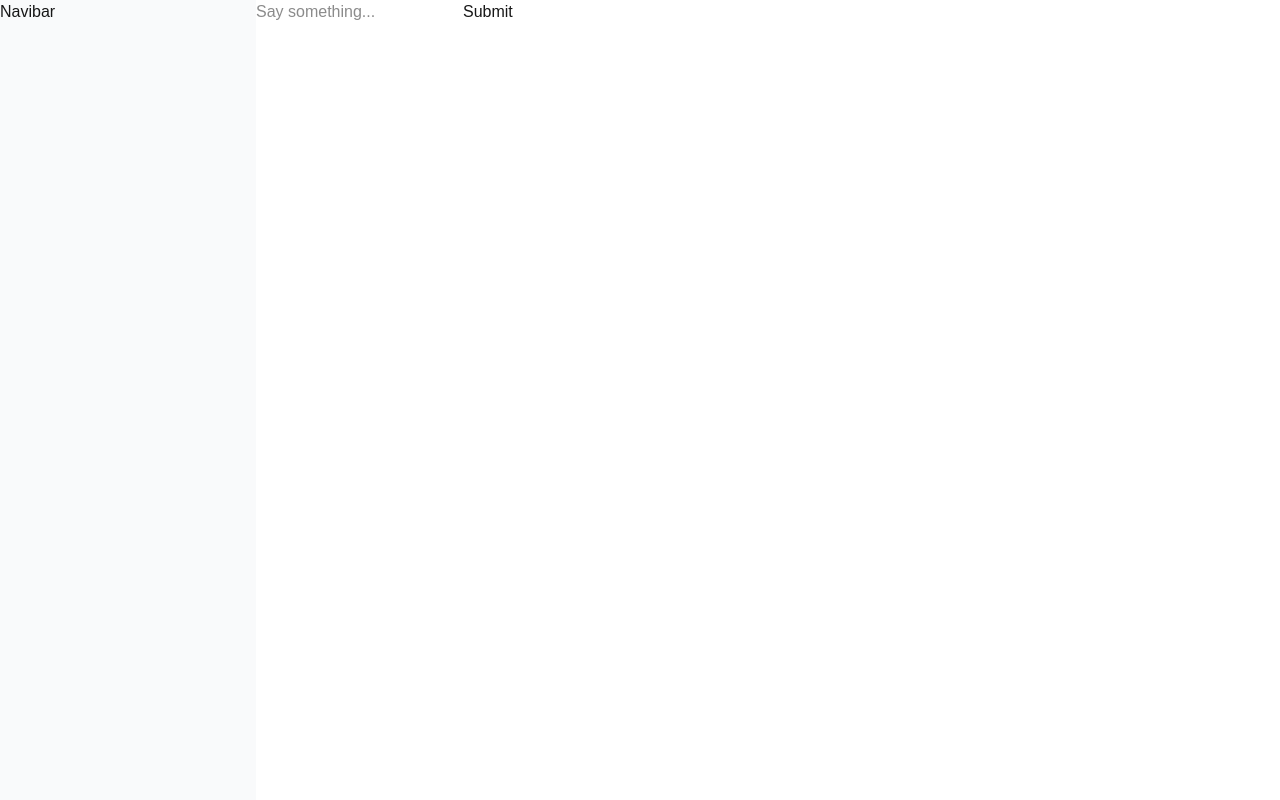
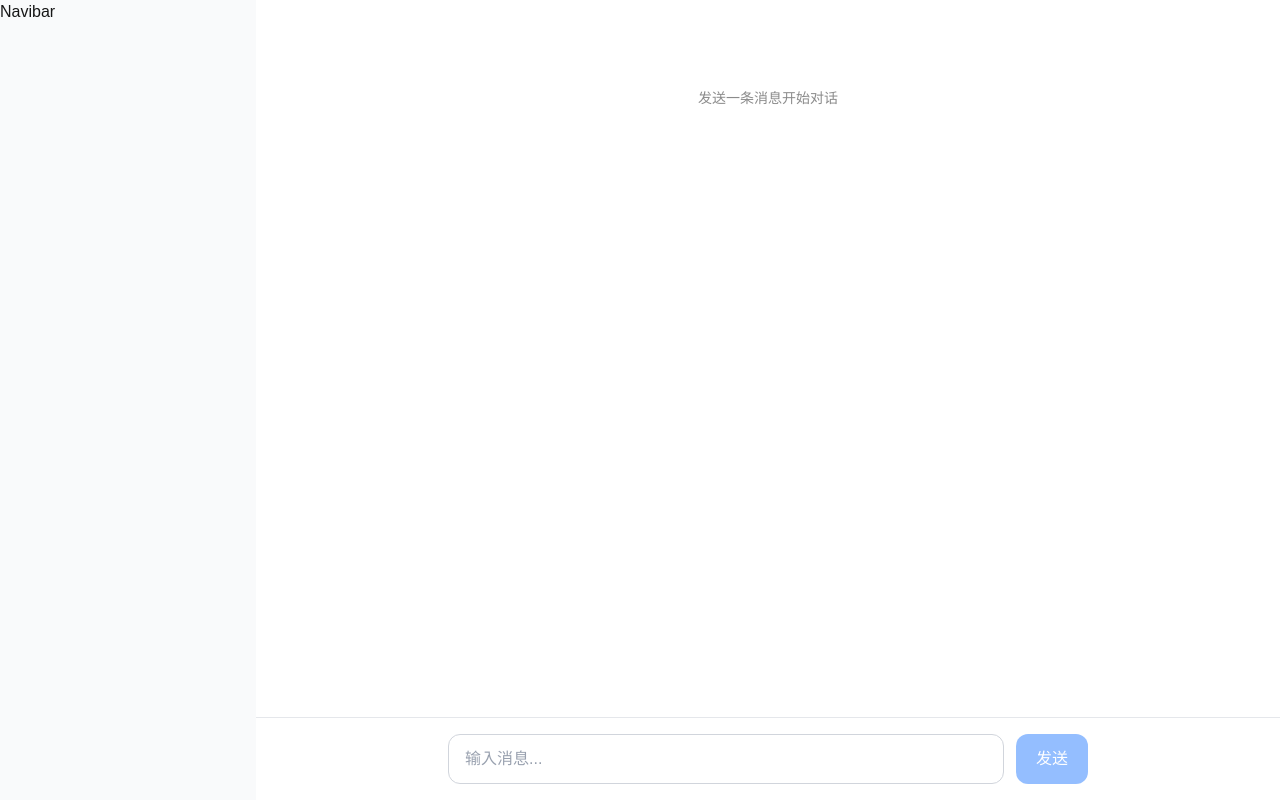
Before and after one commit to alicesainta-sketch/deepscan, a Next.js app: page /chat/1 in a window 1280 px wide. Built offline with nearby package versions, Linux system fonts and the light colour scheme.

Commit message:
聊天样式

```diff
--- a/src/app/chat/[chat_id]/page.tsx
+++ b/src/app/chat/[chat_id]/page.tsx
@@ -13,16 +13,45 @@ export default function Page() {
   const [input, setInput] = useState("");
 
   return (
-    <>
-      {messages.map((message) => (
-        <div key={message.id}>
-          {message.role === "user" ? "User: " : "AI: "}
+    <div className="flex flex-col h-screen bg-background">
+      {/* 消息区域：可滚动 */}
+      <div className="flex-1 overflow-y-auto">
+        <div className="mx-auto w-full max-w-2xl px-4 py-6 flex flex-col gap-6">
+          {messages?.length === 0 && (
+            <div className="flex flex-col items-center justify-center py-16 text-foreground/50 text-sm">
+              <p>发送一条消息开始对话</p>
+            </div>
+          )}
+          {messages?.map((message) => (
+            <div
+              key={message.id}
+              className={`flex ${message.role === "user" ? "justify-end" : "justify-start"}`}
+            >
+              <div
+                className={`max-w-[85%] rounded-2xl px-4 py-3 ${
+                  message.role === "user"
+                    ? "bg-blue-500 text-white rounded-br-md"
+                    : "bg-gray-100 dark:bg-gray-800 text-foreground rounded-bl-md"
+                }`}
+              >
+                <div className="text-xs font-medium opacity-80 mb-1">
+                  {message.role === "user" ? "你" : "AI"}
+                </div>
+                <div className="whitespace-pre-wrap break-words">
                   {message.parts.map((part, index) =>
-            part.type === "text" ? <span key={index}>{part.text}</span> : null,
+                    part.type === "text" ? (
+                      <span key={index}>{part.text}</span>
+                    ) : null,
                   )}
                 </div>
+              </div>
+            </div>
           ))}
+        </div>
+      </div>
 
+      {/* 输入区：固定在底部 */}
+      <div className="shrink-0 border-t border-gray-200 dark:border-gray-800 bg-background">
         <form
           onSubmit={(e) => {
             e.preventDefault();
@@ -31,17 +60,24 @@ export default function Page() {
               setInput("");
             }
           }}
+          className="mx-auto max-w-2xl px-4 py-4 flex gap-3"
         >
           <input
             value={input}
             onChange={(e) => setInput(e.target.value)}
             disabled={status !== "ready"}
-          placeholder="Say something..."
+            placeholder="输入消息..."
+            className="flex-1 rounded-xl border border-gray-300 dark:border-gray-600 bg-white dark:bg-gray-800 px-4 py-3 text-foreground placeholder:text-gray-400 focus:outline-none focus:ring-2 focus:ring-blue-500 focus:border-transparent disabled:opacity-50"
           />
-        <button type="submit" disabled={status !== "ready"}>
-          Submit
+          <button
+            type="submit"
+            disabled={status !== "ready" || !input.trim()}
+            className="shrink-0 rounded-xl bg-blue-500 text-white px-5 py-3 font-medium hover:bg-blue-600 focus:outline-none focus:ring-2 focus:ring-blue-500 focus:ring-offset-2 disabled:opacity-50 disabled:cursor-not-allowed"
+          >
+            发送
           </button>
         </form>
-    </>
+      </div>
+    </div>
   );
 }
```
Lines whose indentation alone changed are shown as unchanged.
